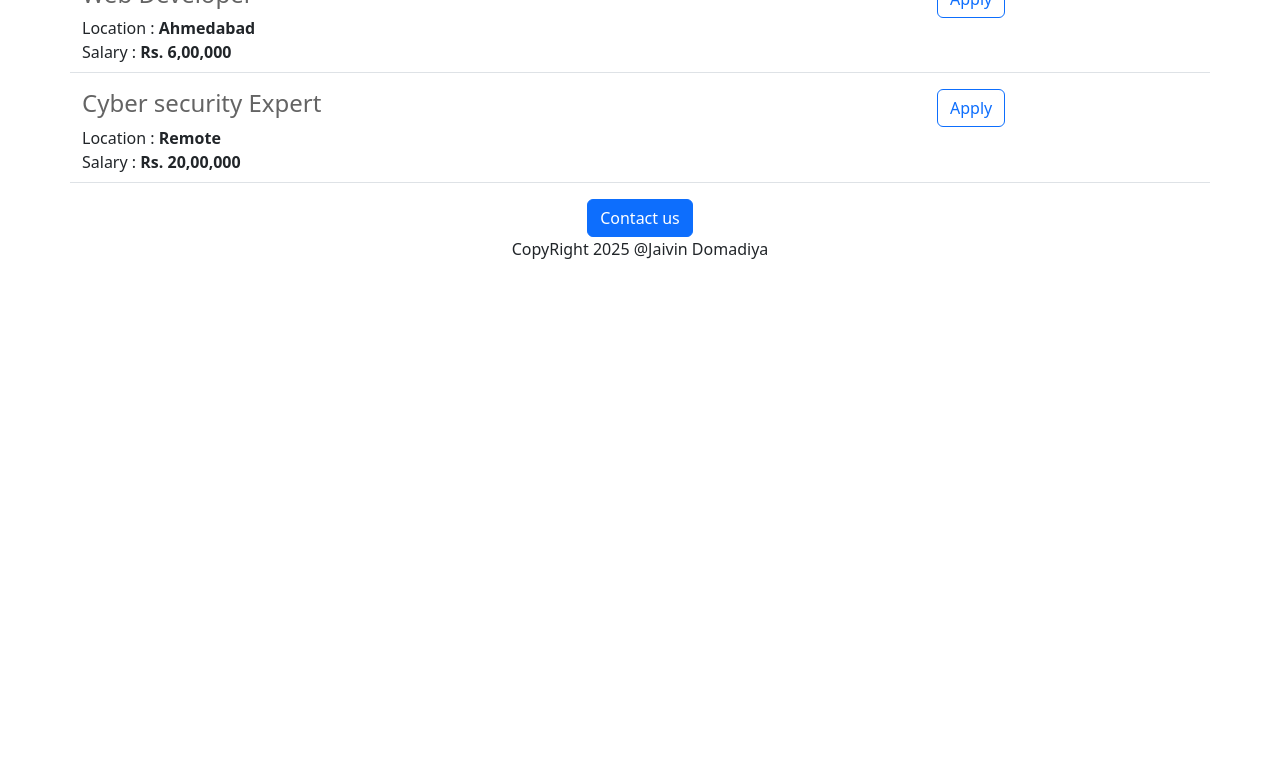
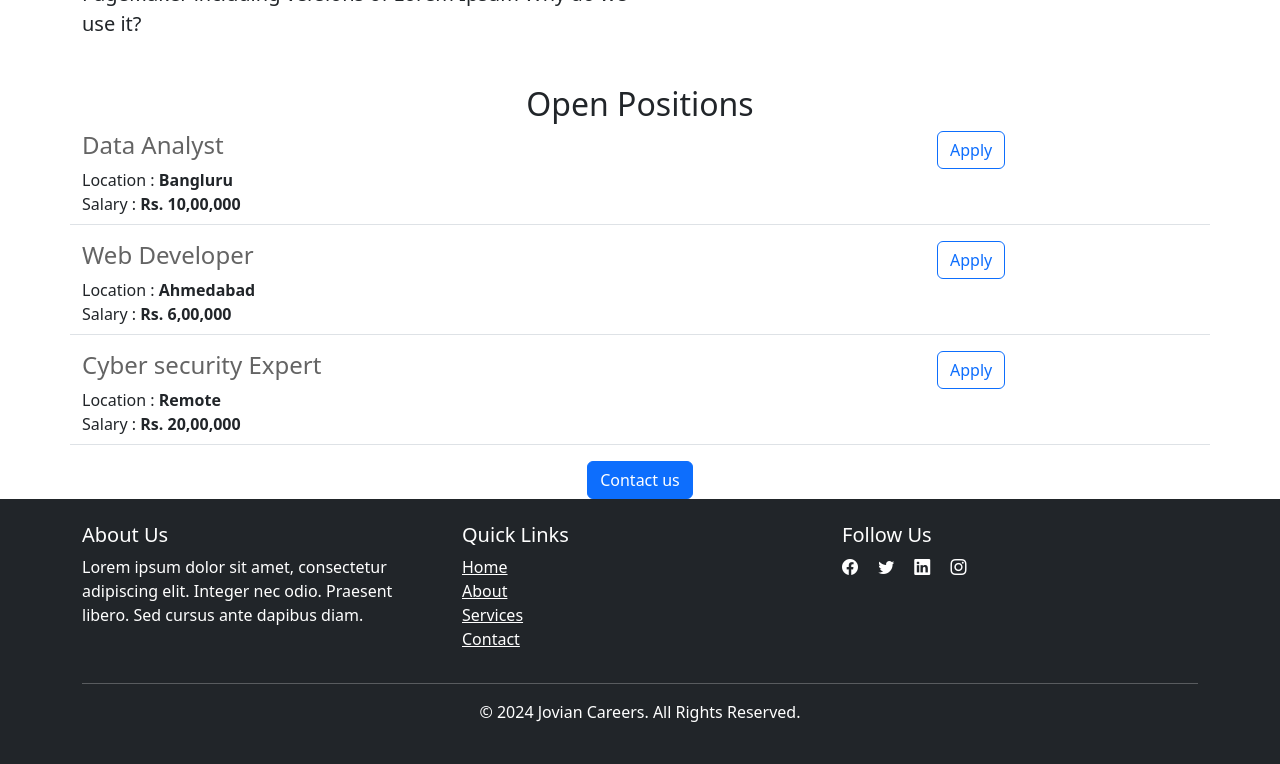
Before and after one commit to jaivindomadiya/joivan-career-website, a Flask app: page / in a window 1280 px wide. Shown: the part 775-1539 px from the top of the page. Before the commit the page ends 1034 px from the top, so only its background shows below. Run offline with Flask 3, Linux system fonts and the light colour scheme.

Commit message:
add some changes like add some file header footer and add mail

```diff
--- a/app.py
+++ b/app.py
@@ -1,4 +1,4 @@
-from flask import Flask,render_template
+from flask import Flask,render_template,jsonify
 
 app = Flask(__name__)
 
@@ -25,5 +25,9 @@ JOBS = [ {
 def helloworld():
     return render_template("home.html",jobs = JOBS,company_name = "Jovian")
 
+@app.route("/api/jobs")
+def lsit_jobs():
+    return jsonify(JOBS)
+
 if __name__ == "__main__":
     app.run(debug=True)
--- /dev/null
+++ b/templates/footer.html
@@ -0,0 +1,51 @@
+<!DOCTYPE html>
+<html lang="en">
+<head>
+  <meta charset="UTF-8">
+  <meta name="viewport" content="width=device-width, initial-scale=1.0">
+  <title>Jovian Footer</title>
+  <!-- Bootstrap CSS -->
+  <link href="https://cdn.jsdelivr.net/npm/bootstrap@5.3.0-alpha1/dist/css/bootstrap.min.css" rel="stylesheet" integrity="sha384-KyZXEJx1+K6co7Oki9dFCx7zQf7qv/Z4vD5X9yQz0BfJjTkW3o4PHT+7W7f9kPcm" crossorigin="anonymous">
+  <link href="https://cdn.jsdelivr.net/npm/bootstrap-icons/font/bootstrap-icons.css" rel="stylesheet">
+</head>
+<body>
+
+  <!-- Footer Section -->
+  <footer class="bg-dark text-white py-4">
+    <div class="container">
+      <div class="row">
+        <!-- About Us Column -->
+        <div class="col-md-4">
+          <h5>About Us</h5>
+          <p>Lorem ipsum dolor sit amet, consectetur adipiscing elit. Integer nec odio. Praesent libero. Sed cursus ante dapibus diam.</p>
+        </div>
+        <!-- Links Column -->
+        <div class="col-md-4">
+          <h5>Quick Links</h5>
+          <ul class="list-unstyled">
+            <li><a href="#" class="text-white">Home</a></li>
+            <li><a href="#" class="text-white">About</a></li>
+            <li><a href="#" class="text-white">Services</a></li>
+            <li><a href="#" class="text-white">Contact</a></li>
+          </ul>
+        </div>
+        <!-- Social Media Column -->
+        <div class="col-md-4">
+          <h5>Follow Us</h5>
+          <a href="#" class="text-white me-3"><i class="bi bi-facebook"></i></a>
+          <a href="#" class="text-white me-3"><i class="bi bi-twitter"></i></a>
+          <a href="#" class="text-white me-3"><i class="bi bi-linkedin"></i></a>
+          <a href="#" class="text-white"><i class="bi bi-instagram"></i></a>
+        </div>
+      </div>
+      <hr class="bg-light">
+      <div class="text-center">
+        <p>&copy; 2024 Jovian Careers. All Rights Reserved.</p>
+      </div>
+    </div>
+  </footer>
+
+  <!-- Bootstrap JS -->
+  <script src="https://cdn.jsdelivr.net/npm/bootstrap@5.3.0-alpha1/dist/js/bootstrap.bundle.min.js" integrity="sha384-pzjw8f+ua7Kw1TIq0lPjJf7tDShP0rbzDZKmyvM1CV7U9PQf0PvcY7YlXa53+4J7" crossorigin="anonymous"></script>
+</body>
+</html>
--- a/templates/home.html
+++ b/templates/home.html
@@ -10,19 +10,35 @@
             height:360px;
             width: 100%;
             object-fit : cover;
+            margin-bottom : 16px;
         }
     </style>
 </head>
 <body>
+    {% include "nav.html" %}
+    <img class="img-fluid" id="banner" src="/static/home11.jpg">
+
     <div class="container">
         <h1 class="text-center">{{company_name}} Careers </h1>
 
-        <img class="img-fluid" id="banner" src="/static/home.jpg">
-        <h2 class="text-center">About Jovian</h2>
-        <p class="text-center">Lorem Ipsum is simply dummy text of the printing and typesetting industry. Lorem Ipsum has been the industry's standard dummy text ever since the 1500s, when an unknown printer took a galley of type and scrambled it to make a type specimen book. It has survived not only five centuries, but also the leap into electronic typesetting, remaining essentially unchanged. It was popularised in the 1960s with the release of Letraset sheets containing Lorem Ipsum passages, and more recently with desktop publishing software like Aldus PageMaker including versions of Lorem Ipsum
-            Why do we use it?
+        <div class="row" style="margin-top: 30px;margin-bottom: 30px">
+
+        <div class="col-md-6">
+            <p class="lead">Lorem Ipsum is simply dummy text of the
+                printing and typesetting industry. Lorem Ipsum has been the industry's s
+                tandard dummy text ever since the 1500s, when an unknown printer took a
+                galley of type and scrambled it to make a type specimen book. It has su
+                rvived not only five centuries, but also the leap into electronic types
+                etting, remaining essentially unchanged. It was popularised in the 1960s with
+                the release of Letraset sheets containing Lorem Ipsum passages, and more recently with
+                desktop publishing software like Aldus PageMaker including versions of Lorem Ipsum
+                Why do we use it?
+            </p>
+        </div>
+        <div class="d-none d-md-block col-md-6">
+            <img src="/static/people.jpg" style="height:320px;border-radius:4px"> </div>
+        </div>
              <h2 class="text-center">Open Positions </h2>
-
             <div>
                 {%for job in jobs%}
                    {% include "jobitem.html" %}
@@ -32,8 +48,7 @@
             <div class="text-center">
             <button  class="btn btn-primary">Contact us </button>
             </div>
-
-            <p class="text-center">CopyRight 2025 @Jaivin Domadiya </p>
     </div>
+    {% include "footer.html" %}
 </body>
 </html>
--- a/templates/jobitem.html
+++ b/templates/jobitem.html
@@ -15,6 +15,7 @@
         </div>
     </div>
     <div class="col-2">
-    <button type="button" class="btn btn-outline-primary">Apply</button>
+    <a href="mailto:jaivindomadiya02@gmail.com?subject=Testing your first web app {{ job['title'] }}" class="btn btn-outline-primary">Apply</a>
+
     </div>
  </div>
--- /dev/null
+++ b/templates/nav.html
@@ -0,0 +1,8 @@
+<nav class="navbar bg-body-tertiary fixed-top">
+    <div class="container-fluid">
+      <a class="navbar-brand" href="#">
+        <img src="/static/logo.jpg" alt="Logo" width="50" height="40" class="d-inline-block align-text-top">
+        Jovian Careers
+      </a>
+    </div>
+  </nav>
```
Also changed, not shown: static/home1.jpg (deleted), static/logo.jpg (added), 2 other files.
